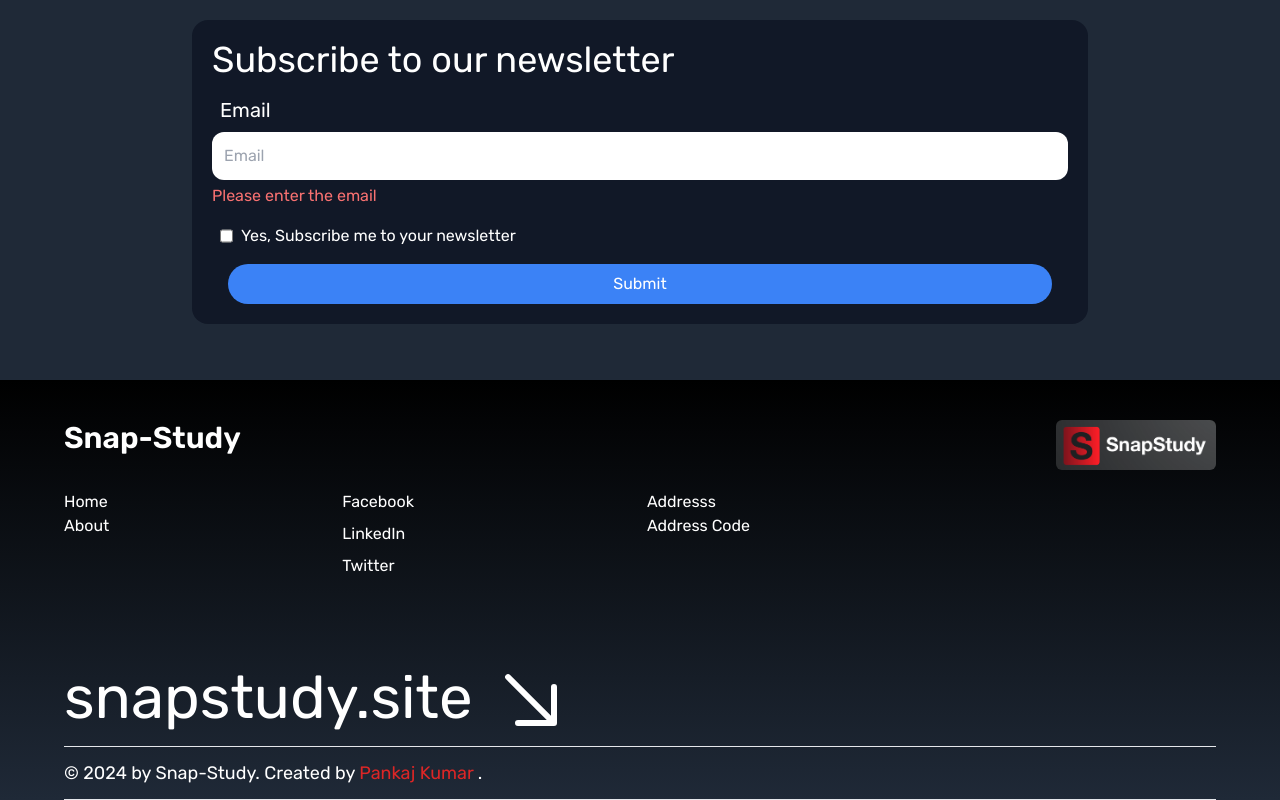
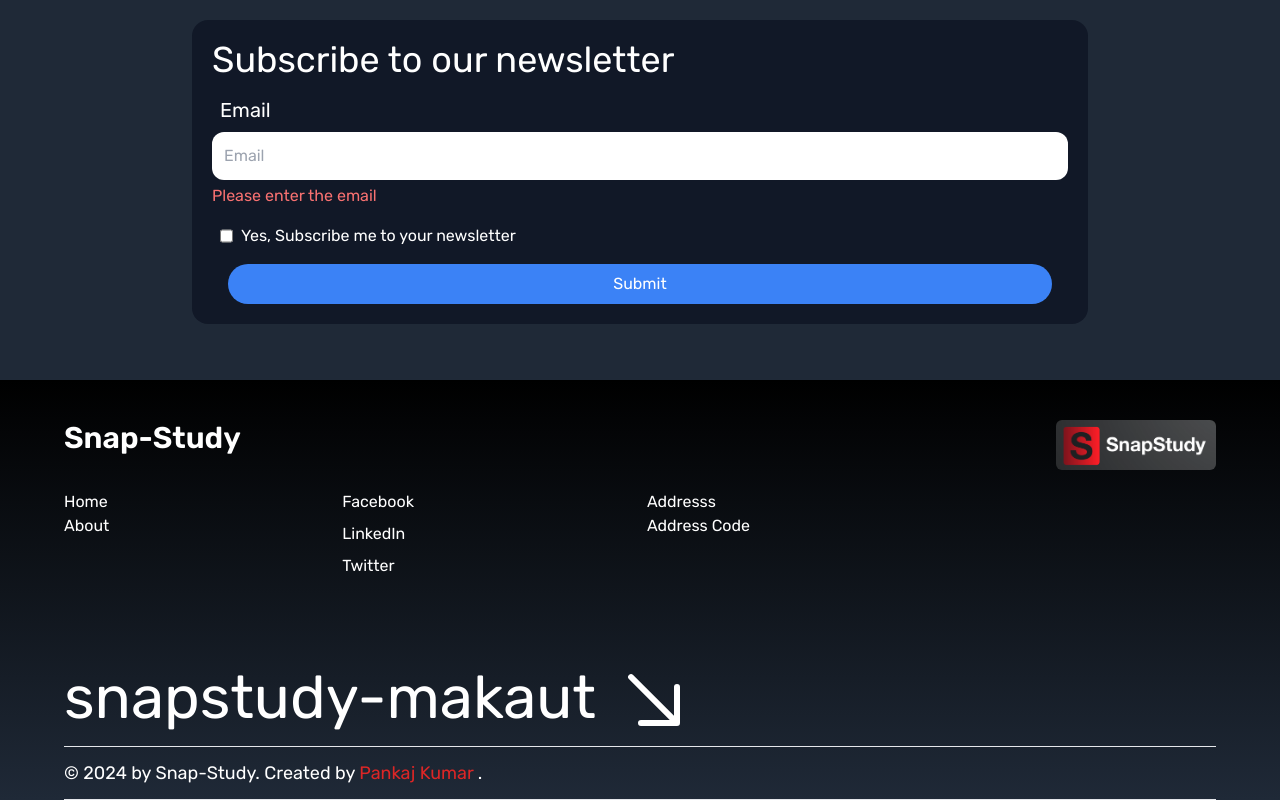
Before and after one commit to PankajKumar1947/snap-study, a React (Create React App) app: page / in a window 1280 px wide. Shown: the part 4314-5114 px from the top of the page. Built offline with nearby package versions, Linux system fonts and the light colour scheme; no server answers.

Commit message:
footer link updated

```diff
--- a/src/Component/Footer/Footer.jsx
+++ b/src/Component/Footer/Footer.jsx
@@ -37,7 +37,7 @@
       <br />
       <br /><br />
       <div className='text-2xl md:text-6xl flex gap-2 items-center' >
-        <a href='https://snapstudy.site' className='hover:text-gray-400' >snapstudy.site</a>
+        <a href='https://snapstudy-makaut.vercel.app/' className='hover:text-gray-400'>snapstudy-makaut</a>
         <div className='text-4xl md:text-8xl'>
           <GoArrowDownRight/>
         </div>
```
